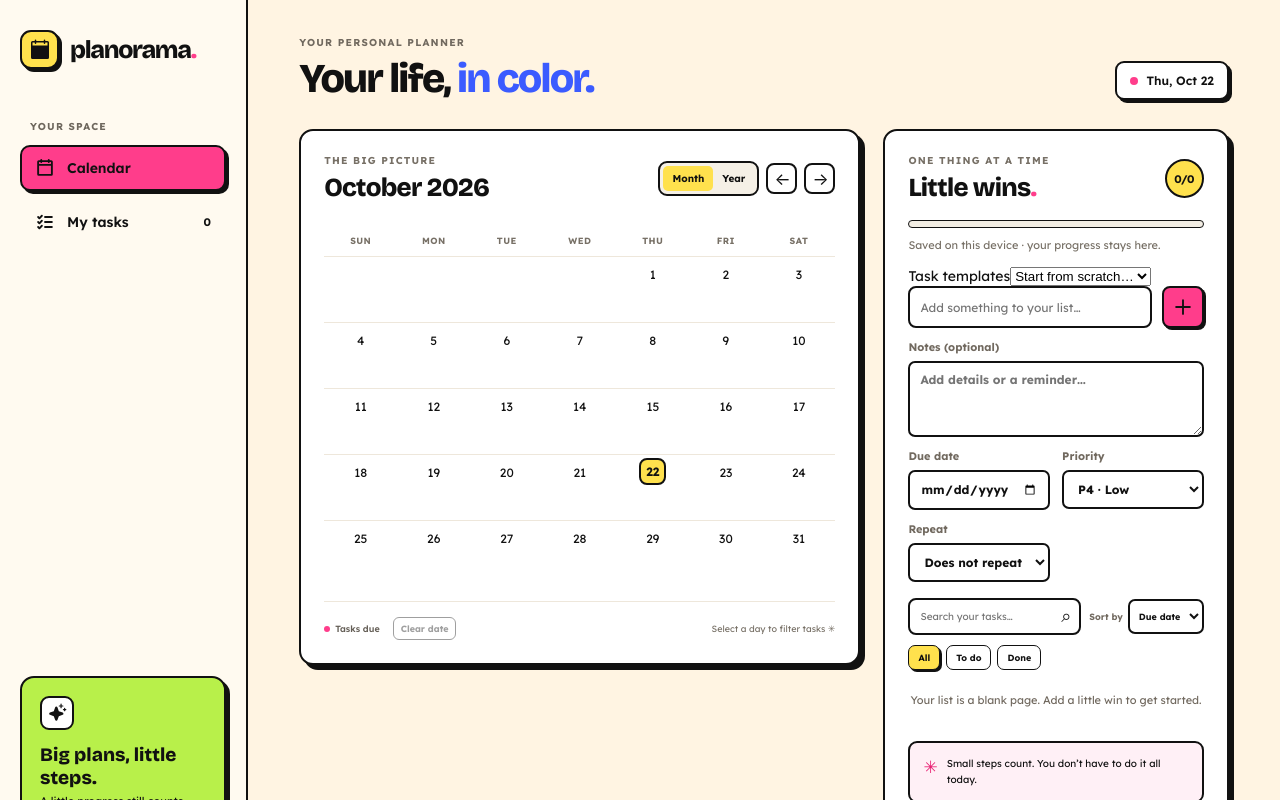
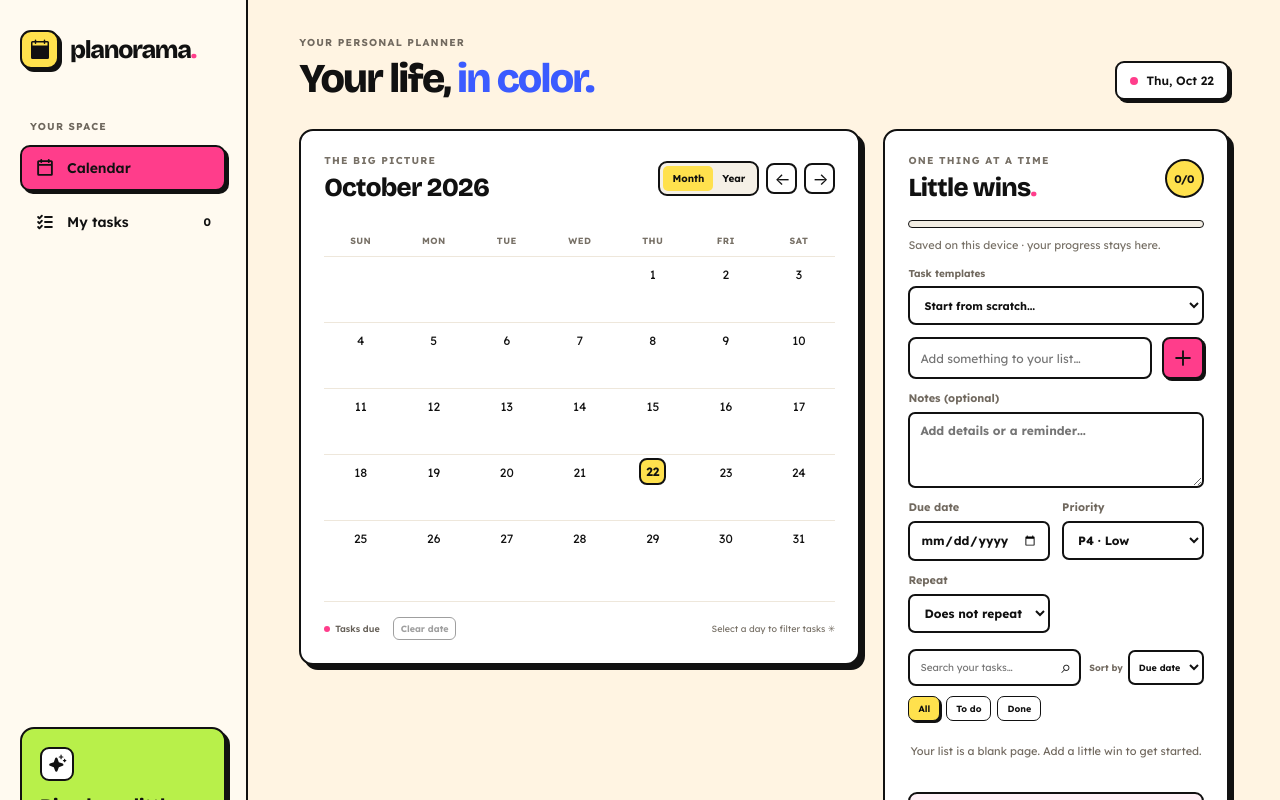
Before and after one commit to alpizesolution/planorama, a Next.js app: page / in a window 1280 px wide. Shown: the top 800 px of the page. Built offline with nearby package versions, Linux system fonts and the light colour scheme.

Commit message:
style: polish task template controls

```diff
--- a/app/globals.css
+++ b/app/globals.css
@@ -110,3 +110,12 @@ button.day-cell.today .calendar-task-count{bottom:5px}
   .task-edit-fields{grid-template-columns:minmax(0,1fr)}
   .task-edit-form input,.task-edit-form select,.task-edit-form textarea{font-size:16px;min-height:42px}
 }
+
+
+/* Phase 10: reusable task templates */
+.template-tools{display:flex;align-items:end;gap:9px;margin:0 0 12px}
+.template-tools label{display:grid;flex:1;min-width:0;gap:6px;color:#71695f;font-size:10px;font-weight:700}
+.template-tools select{width:100%;min-width:0;min-height:39px;padding:8px 10px;border:2px solid var(--ink);border-radius:8px;background:#fff;color:var(--ink);font:inherit;font-size:11px}
+.template-tools select:focus{outline:3px solid #ffe14d;outline-offset:1px}
+.delete-template{min-height:39px}
+@media(max-width:520px){.template-tools{align-items:stretch;flex-direction:column}.template-tools select{min-height:42px;font-size:16px}.template-tools .task-action{align-self:flex-start}}
```
